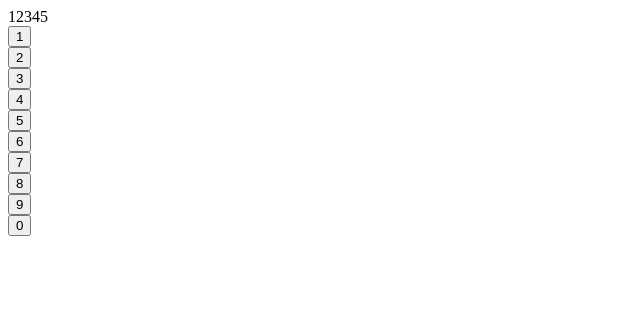
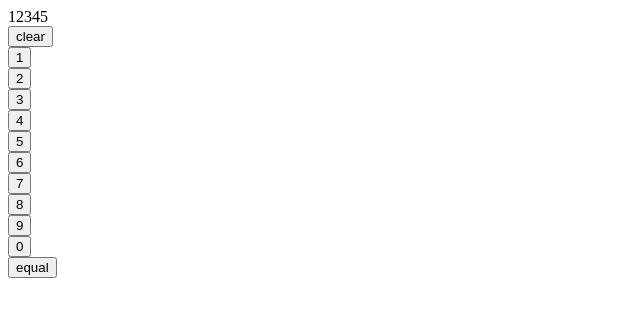
Before and after one commit to jaehyuneyea/Calculator, a plain HTML site: page index.html in a window 1280 px wide. Shown: the whole page, without its empty margins (0-640 px from the left). Drawn offline with Linux system fonts and the light colour scheme.

Commit message:
Moved clear to the top and added equals button

```diff
--- a/index.html
+++ b/index.html
@@ -14,6 +14,7 @@
       12345
     </div>
     <div class="buttons">
+      <div id="clear"><button>clear</button></div>
       <div id="one"><button>1</button></div>
       <div id="two"><button>2</button></div>
       <div id="three"><button>3</button></div>
@@ -24,6 +25,7 @@
       <div id="eight"><button>8</button></div>
       <div id="nine"><button>9</button></div>
       <div id="zero"><button>0</button></div>
+      <div id="equals"><button>equal</button></div>
     </div>
   </div>
 </body>
```
